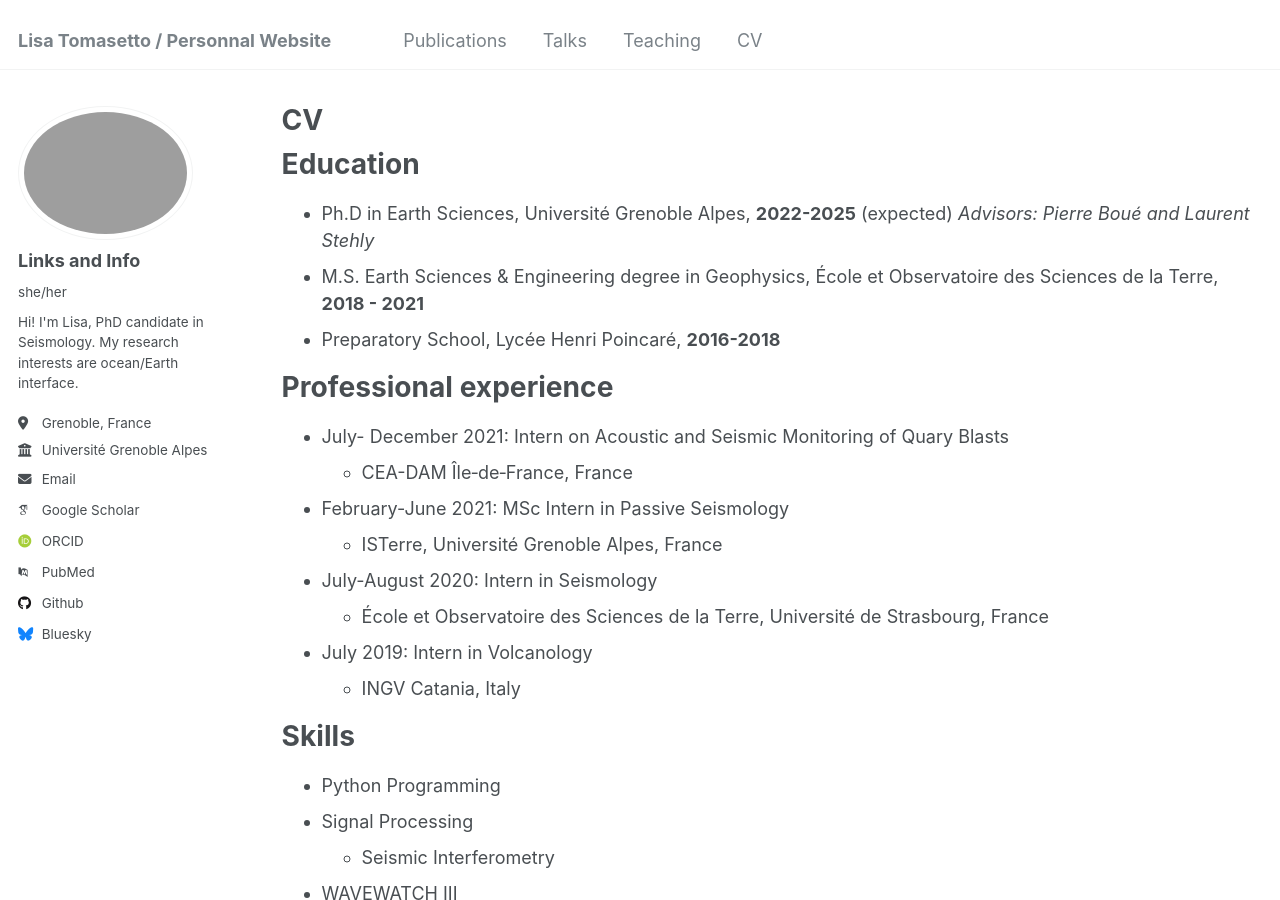
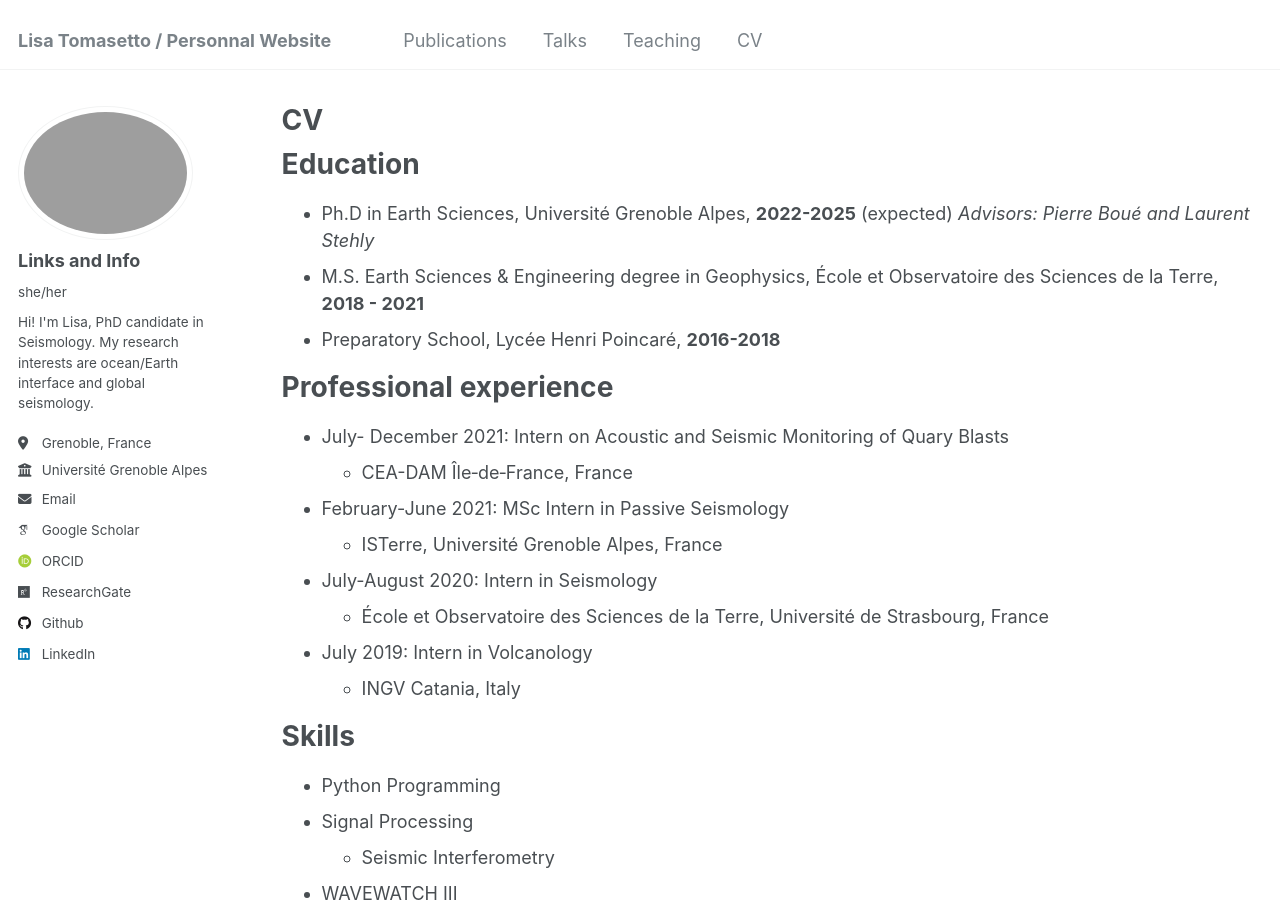
Before and after one commit to lystom/lystom.github.io, a Jekyll site: the page built from _pages/cv.md, in a window 1280 px wide and 900 px high. Built offline with Jekyll 4.4.1, drawn with Linux system fonts in a browser that asks for light colours; some web fonts are replaced.

Commit message:
Update
On branch main

```diff
--- a/_config.yml
+++ b/_config.yml
@@ -24,32 +24,32 @@ author:
   avatar           : "/images/photo_recente.jpg"
   name             : "Links and Info"
   pronouns         : "she/her"
-  bio              : "Hi! I'm Lisa, PhD candidate in Seismology. My research interests are ocean/Earth interface."
+  bio              : "Hi! I'm Lisa, PhD candidate in Seismology. My research interests are ocean/Earth interface and global seismology."
   location         : "Grenoble, France"
   employer         : "Université Grenoble Alpes"
   uri              : # URL
-  email            : "none@example.org"
+  email            : "lisa.tomasetto@univ-grenoble-alpes.fr"
 
   # Academic websites
   arxiv            : # URL - Update with the correct link to your profile
-  googlescholar    : "https://scholar.google.com/citations?user=PS_CX0AAAAAJ"
+  googlescholar    : "https://scholar.google.com/citations?user=Z7y6v6UAAAAJ&hl=fr&oi=ao"
   impactstory      : # URL
-  orcid            : "http://orcid.org/yourorcidurl"
+  orcid            : "https://orcid.org/0009-0009-0705-1541"
   semantic         : # URL
-  pubmed           : "https://www.ncbi.nlm.nih.gov/pubmed/?term=john+snow"
-  researchgate     : # URL
+  pubmed           : # URL "https://www.ncbi.nlm.nih.gov/pubmed/?term=john+snow"
+  researchgate     : "https://www.researchgate.net/profile/Lisa-Tomasetto"
   scopus           : # URL
 
   # Repositories and software development
   bitbucket        : # Username - Update with your username on the site
   codepen          : # Username
   dribbble         : # Username
-  github           : "academicpages"
+  github           : "lystom"
   kaggle           : # Username
   stackoverflow    : # User number or user number and name (i.e., use "1" or "1/jeff-atwood")
 
   # Social media
-  bluesky          : "bsky.app" # Replace this with you Bluesky username
+  bluesky          : # "bsky.app" # Replace this with you Bluesky username
   facebook         : # Username
   flickr           : # Username
   foursquare       : # Username
@@ -58,7 +58,7 @@ author:
   keybase          : # Username
   instagram        : # Username
   lastfm           : # Username
-  linkedin         : # Username
+  linkedin         : https://www.linkedin.com/in/lisa-tomasetto # Username
   mastodon         : # URL
   medium           : # URL
   pinterest        : # Username
--- a/_pages/cv.md
+++ b/_pages/cv.md
@@ -6,8 +6,6 @@ author_profile: true
 redirect_from:
   - /resume
 ---
-
-{% include base_path %}
 
 Education
 ======
```
